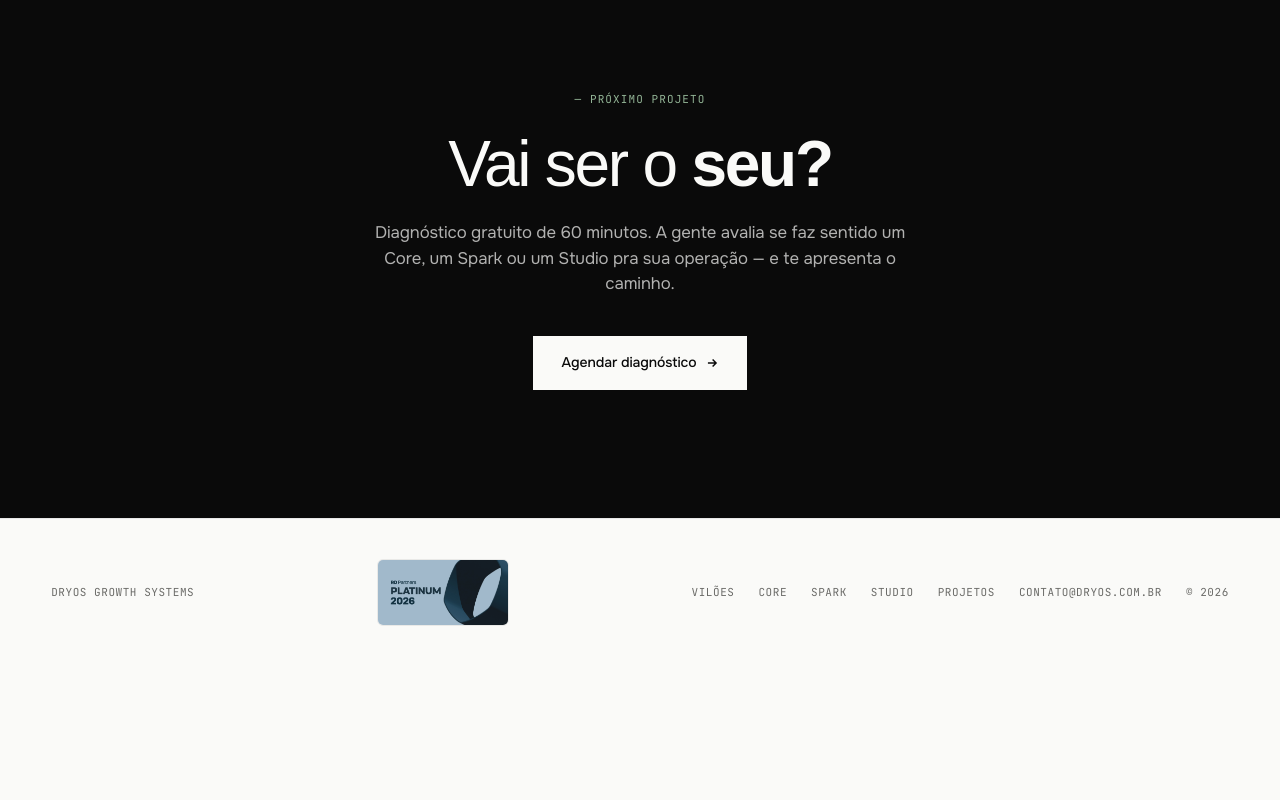
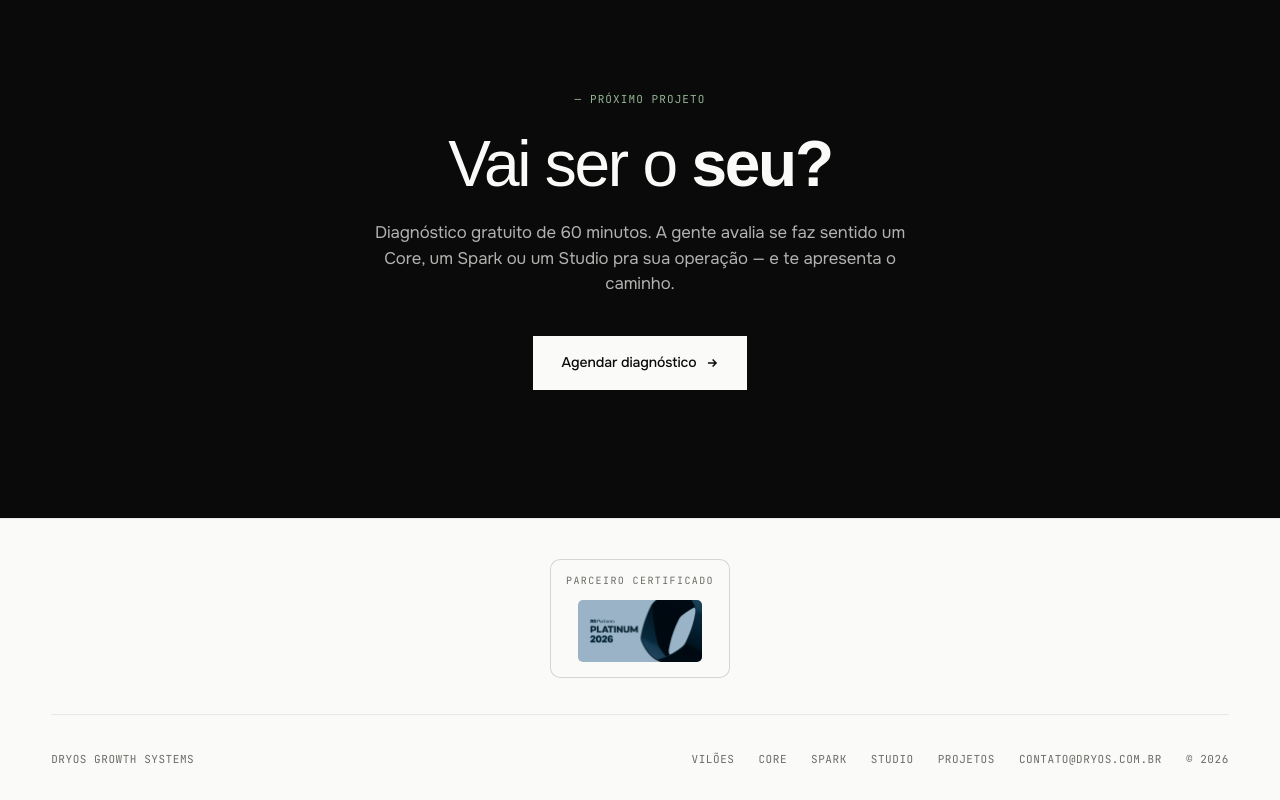
Before and after one commit to DRYOS-Studio/site_dryos_2026, a plain HTML site: page projetos.html in a window 1280 px wide. Shown: the part 3620-4420 px from the top of the page. Before the commit the page ends 4278 px from the top, so only its background shows below. Drawn offline with Linux system fonts and the light colour scheme; a web font is replaced by a local one.

Commit message:
Refina apresentação do selo RD Partners no rodapé
Substitui o JPG solto flutuando no meio do footer por uma moldura
contida: card off-white com borda fina, label "Parceiro Certificado"
em JetBrains Mono, centralizado em linha própria com divisórias
hairline acima/abaixo. Integra o selo ao sistema visual minimalista
do site em vez de destoar dele.

Co-Authored-By: Claude Opus 4.8 <noreply@anthropic.com>

```diff
--- a/projetos.html
+++ b/projetos.html
@@ -411,23 +411,44 @@ footer {
 
 .footer-meta a:hover { color: var(--ink); }
 
-.footer-badge {
-  display: block;
-  width: 132px;
-  height: auto;
-  border-radius: 6px;
-  border: 1px solid var(--line);
-  opacity: 0.92;
-  transition: opacity 0.25s ease, transform 0.25s ease;
+.partner-seal-row {
+  display: flex;
+  justify-content: center;
+  padding-bottom: 2.25rem;
+  margin-bottom: 2.25rem;
+  border-bottom: 1px solid var(--line);
 }
 
-.footer-badge:hover {
-  opacity: 1;
-  transform: translateY(-2px);
+.partner-seal {
+  display: inline-flex;
+  flex-direction: column;
+  align-items: center;
+  gap: 0.7rem;
+  padding: 0.85rem 0.95rem 0.95rem;
+  background: var(--bg);
+  border: 1px solid var(--line-strong);
+  border-radius: 10px;
+  transition: transform 0.3s cubic-bezier(0.2, 0.7, 0.2, 1), border-color 0.3s ease;
 }
 
-@media (max-width: 600px) {
-  .footer-badge { width: 116px; }
+.partner-seal:hover {
+  transform: translateY(-2px);
+  border-color: var(--ink);
+}
+
+.partner-seal-label {
+  font-family: var(--font-mono);
+  font-size: 10px;
+  letter-spacing: 0.14em;
+  text-transform: uppercase;
+  color: var(--mute);
+}
+
+.partner-seal img {
+  display: block;
+  width: 124px;
+  height: auto;
+  border-radius: 5px;
 }
 
 /* WHATSAPP FLOATING */
@@ -795,9 +816,14 @@ height="0" width="0" style="display:none;visibility:hidden"></iframe></noscript>
 <!-- FOOTER -->
 <footer>
   <div class="container">
+    <div class="partner-seal-row">
+      <div class="partner-seal">
+        <span class="partner-seal-label">Parceiro Certificado</span>
+        <img src="images/selo-rd-platinum-2026.jpg" alt="DRYOS — RD Partners Platinum 2026" width="500" height="250" loading="lazy">
+      </div>
+    </div>
     <div class="footer-grid">
       <span style="font-family: var(--font-mono); font-size: 11px; letter-spacing: 0.05em; text-transform: uppercase; color: var(--mute);">DRYOS Growth Systems</span>
-      <img src="images/selo-rd-platinum-2026.jpg" alt="Selo RD Partners Platinum 2026" class="footer-badge" width="500" height="250" loading="lazy">
       <div class="footer-meta">
         <a href="/#vilões">Vilões</a>
         <a href="/#core">Core</a>
```
Also changed, not shown: index.html (+42 -16 lines).
